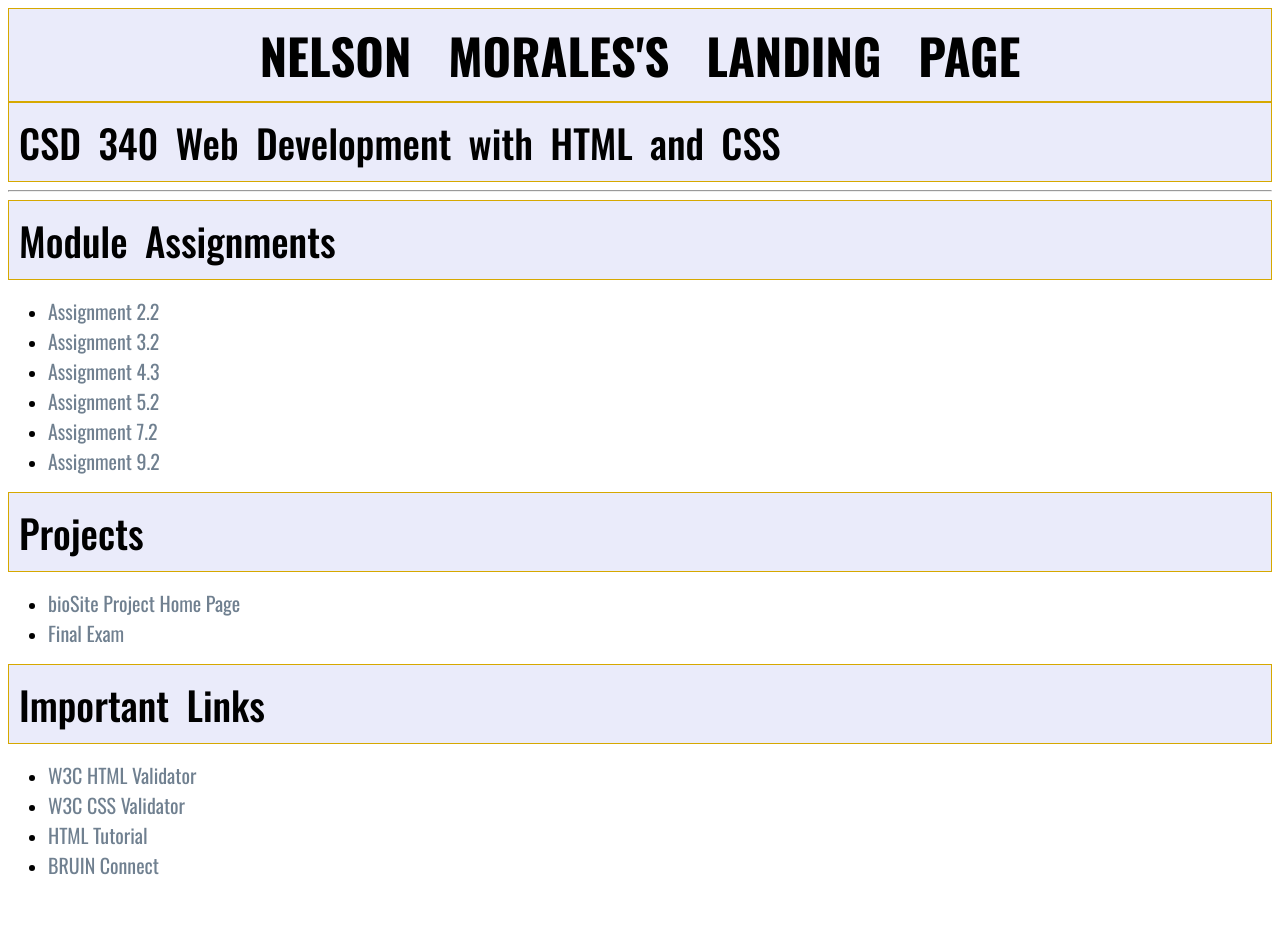
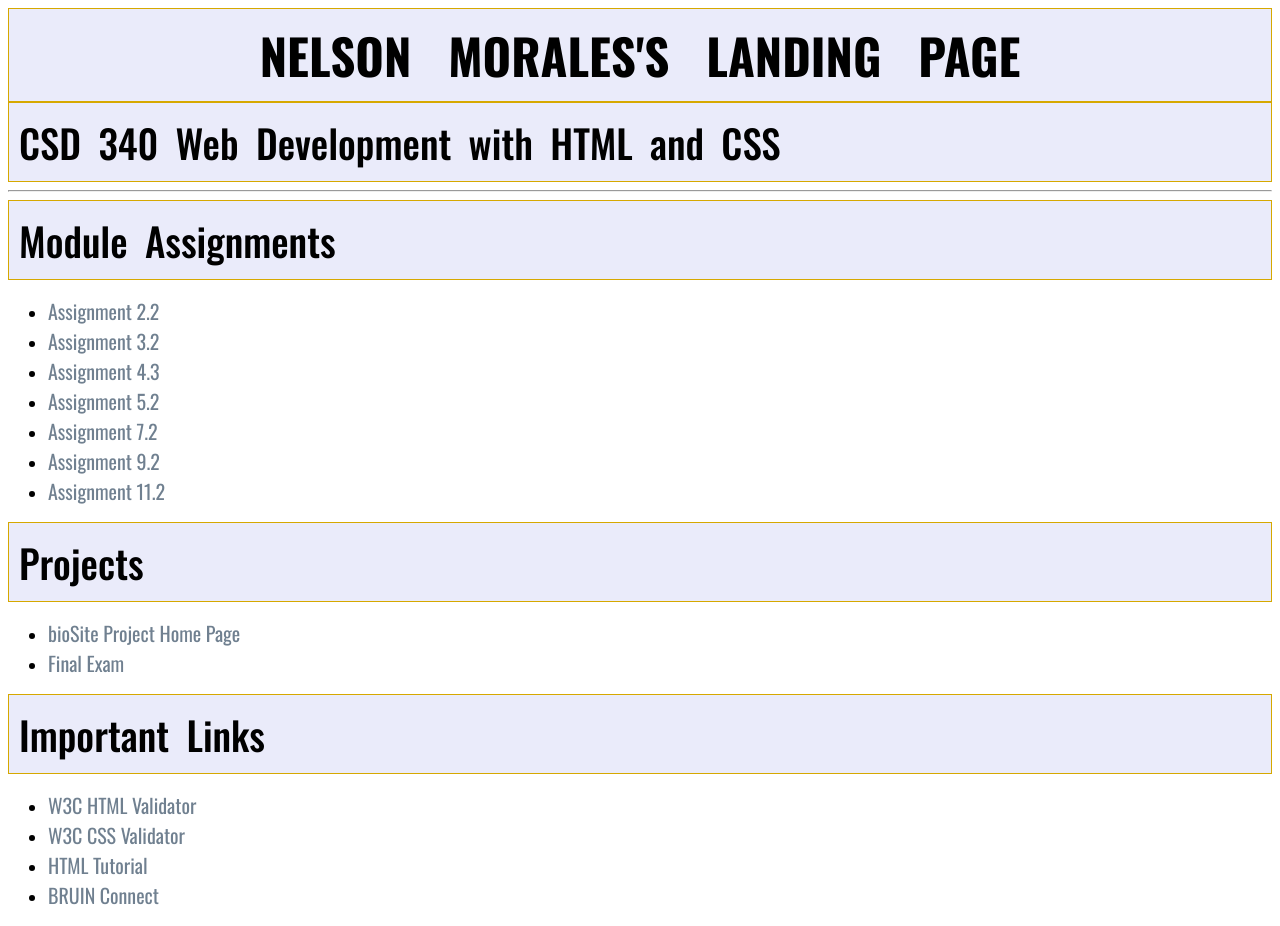
Before and after one commit to Sonofneli7/csd-340, a plain HTML site: page index.html in a window 1280 px wide. Before the commit the page ends 896 px from the top, so only its background shows below. Drawn offline with nearby package versions, Linux system fonts and the light colour scheme; a web font is replaced by a local one.

Commit message:
Update index.html

```diff
--- a/index.html
+++ b/index.html
@@ -39,6 +39,7 @@
   		<li><a href="module-5/Morales_EX4.html">Assignment 5.2</a></li>
 	 	<li><a href="module-7/Morales_EX5.html">Assignment 7.2</a></li>
 	 	<li><a href="module-9/Morales_EX6.html">Assignment 9.2</a></li>
+	 	<li><a href="module-11/Morales_Ex7.html">Assignment 11.2</a></li>
  </ul>
 
  <h3>Projects</h3>
```
